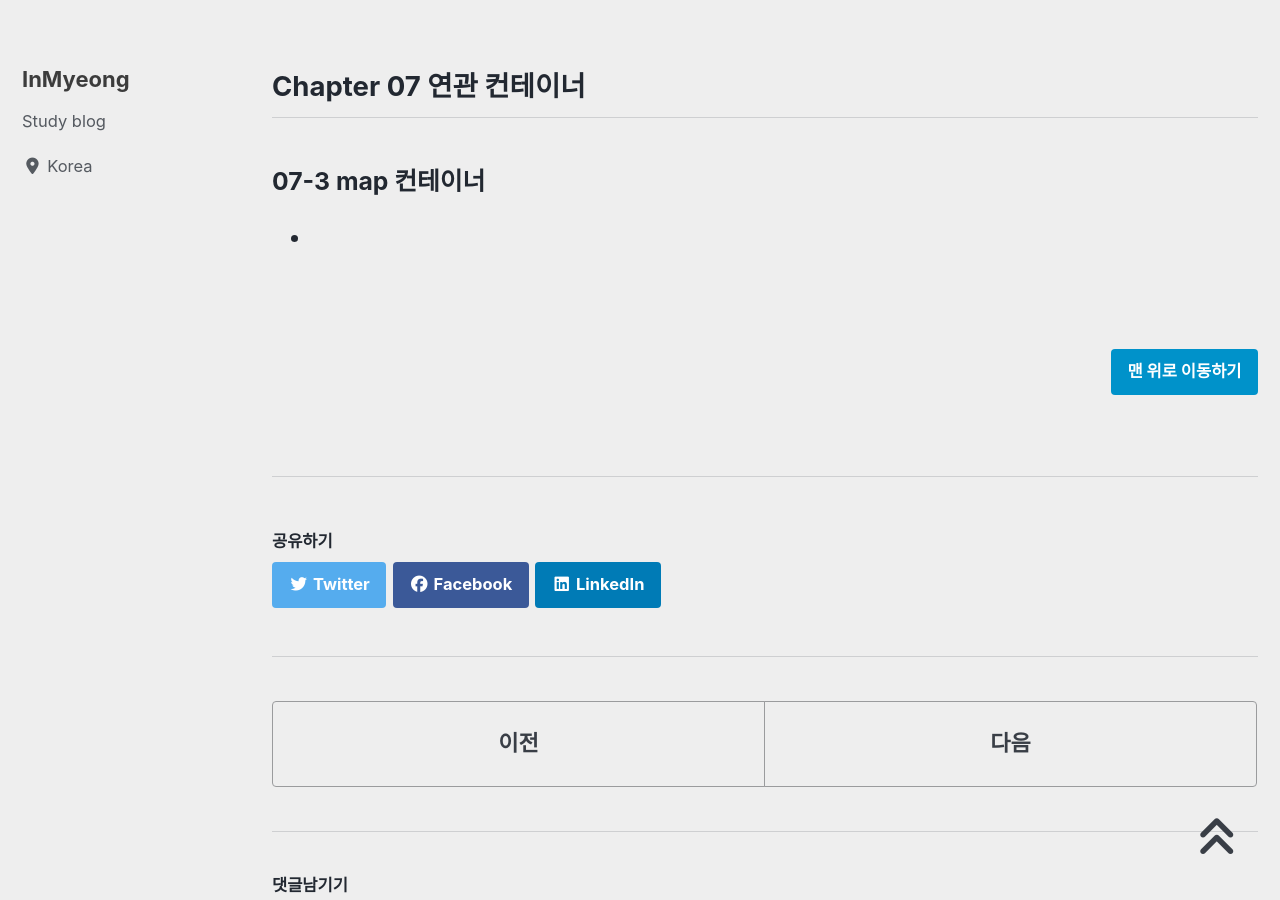
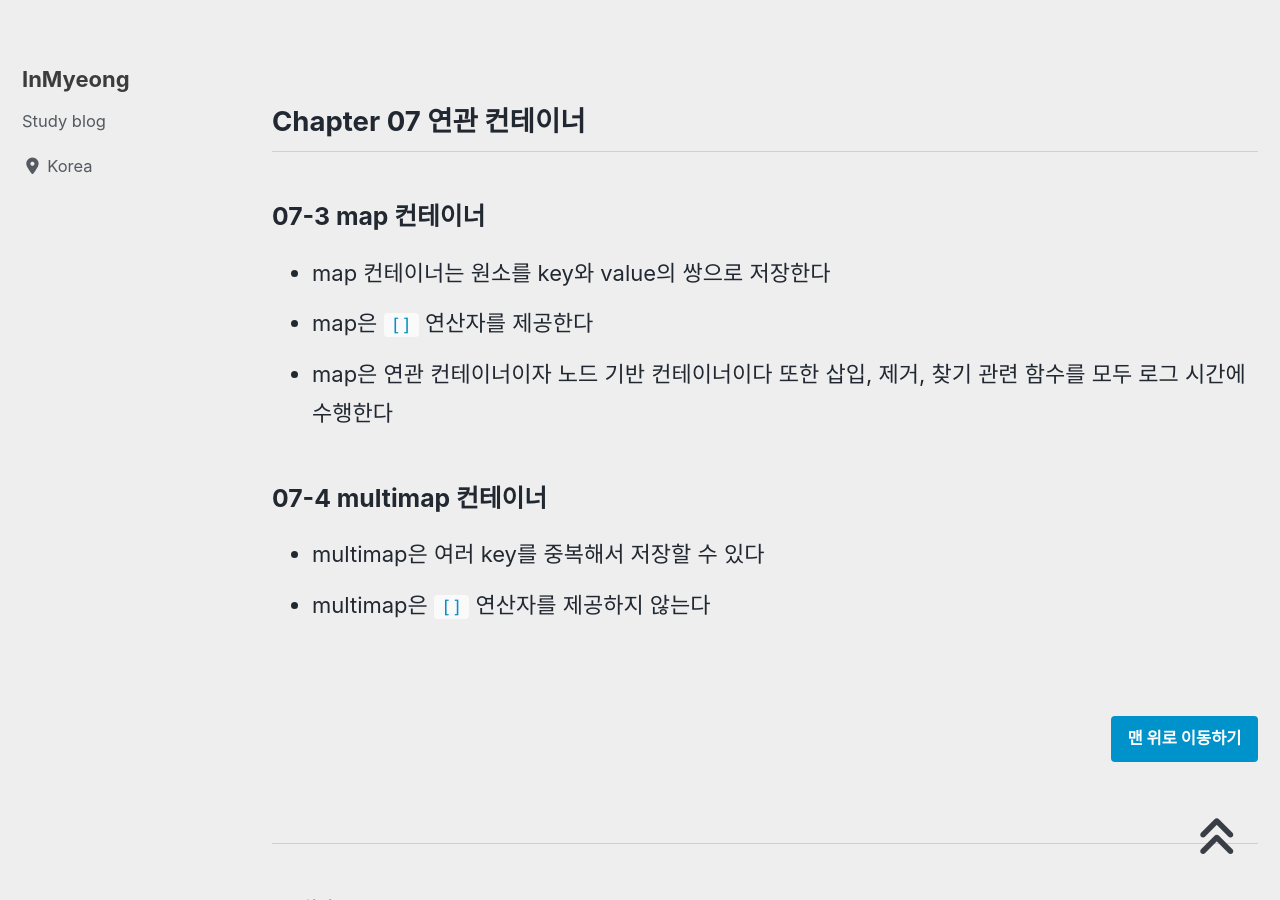
Before and after one commit to devMyeong/devMyeong.github.io, a Jekyll site: the page built from _posts/stl/2021-08-12-cpp-stl.md, in a window 1280 px wide and 900 px high, scrolled down 3323 px. Built offline with Jekyll 4.4.1, drawn with Linux system fonts in a browser that asks for light colours; cached includes are drawn as plain includes; nearby versions of some CDN libraries; some web fonts are replaced; comment, search, counter and statistics services are not loaded; some of the changed text lies outside the part shown.

Commit message:
update stl chapter 07-3, 07-4

```diff
--- a/_posts/stl/2021-08-12-cpp-stl.md
+++ b/_posts/stl/2021-08-12-cpp-stl.md
@@ -73,7 +73,13 @@ lt.remove_if(Predicate); // 이와 같이 조건자가 참인 모든 원소를
 ## Chapter 07 연관 컨테이너
 
 ### 07-3 map 컨테이너
--
+- map 컨테이너는 원소를 key와 value의 쌍으로 저장한다
+- map은 `[]` 연산자를 제공한다
+- map은 연관 컨테이너이자 노드 기반 컨테이너이다 또한 삽입, 제거, 찾기 관련 함수를 모두 로그 시간에 수행한다
+
+### 07-4 multimap 컨테이너
+- multimap은 여러 key를 중복해서 저장할 수 있다
+- multimap은 `[]` 연산자를 제공하지 않는다
 
 <br>
 
```
Also changed, not shown: other parts of _posts/stl/2021-08-12-cpp-stl.md (+1 -1 lines).
